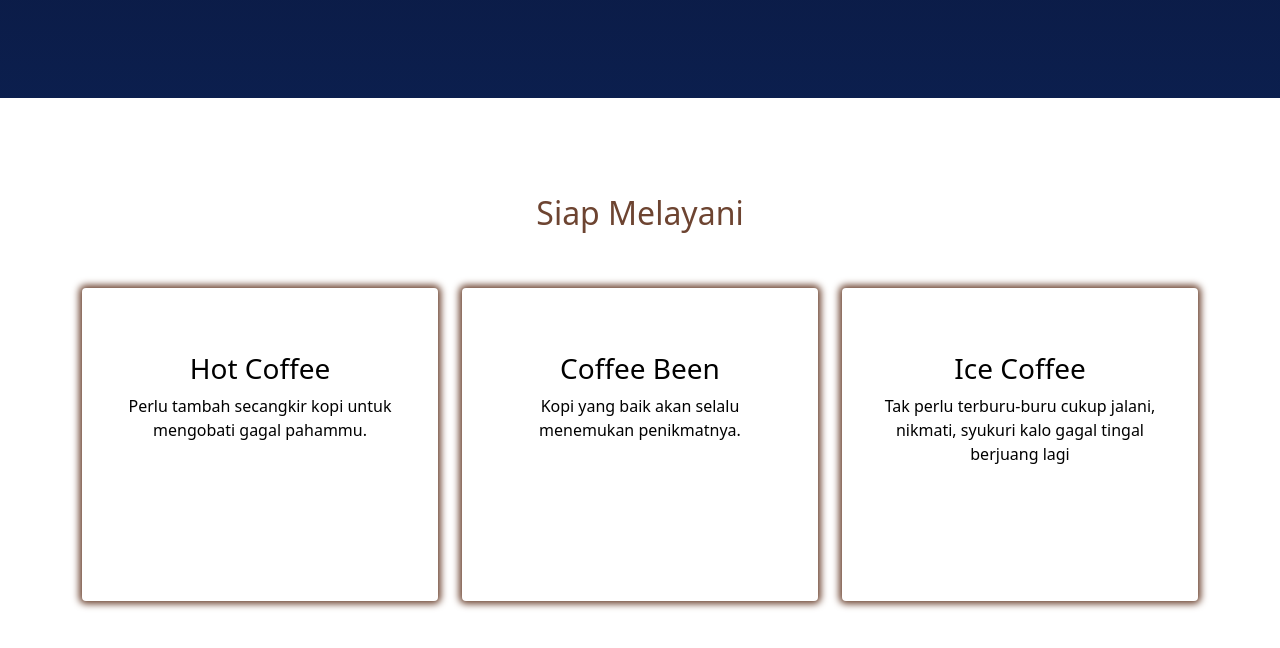
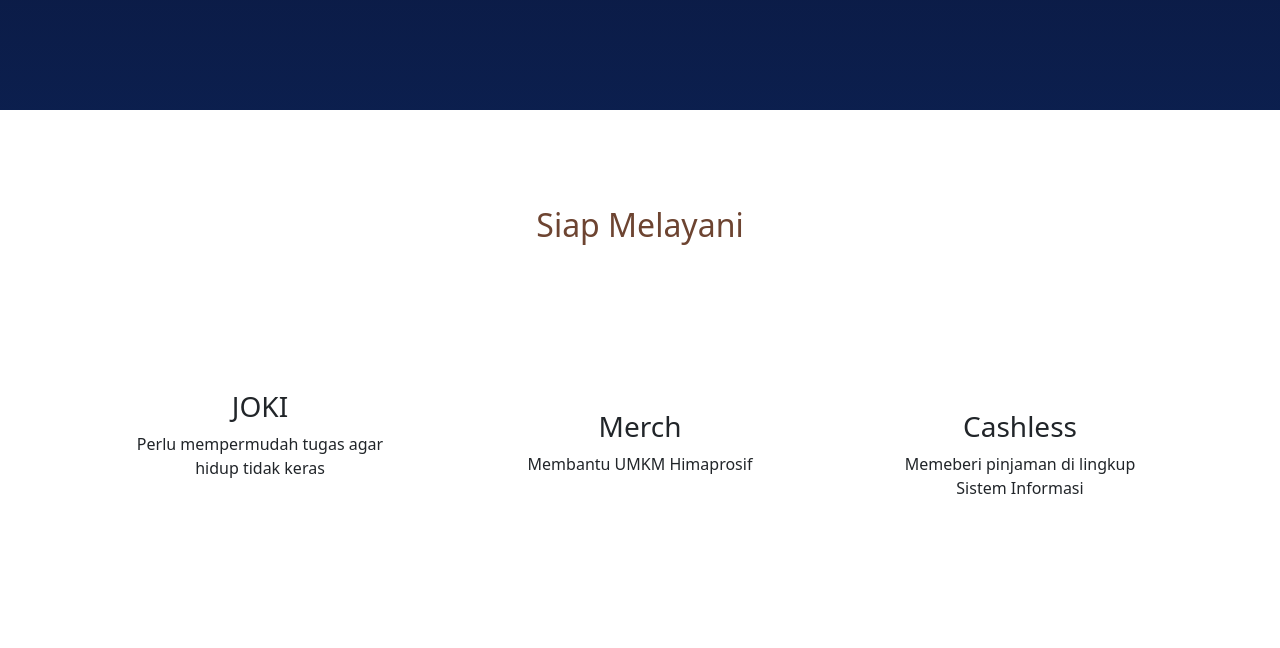
Before and after one commit to Studentalthaf/estore_fe, a plain HTML site: page index.html in a window 1280 px wide. Shown: the part 758-1406 px from the top of the page. Drawn offline with nearby package versions, Linux system fonts and the light colour scheme.

Commit message:
nambah titik

```diff
--- a/css/body.css
+++ b/css/body.css
@@ -10,10 +10,16 @@ body {
 #header {
     background: linear-gradient(rgb(11, 11, 34), rgba(11, 11, 34, 0.8));
   }
+
   nav {
     background:var(--b);
   }
 .navbar-nav a.nav-link {
+        font-family: 'Poppins', sans-serif;
+        font-weight: 500;
+        color: white;
+      }
+.navbar a.navbar-brand {
         font-family: 'Poppins', sans-serif;
         font-weight: 500;
         color: white;
@@ -40,10 +46,9 @@ h2{
     width: 100%;
     height: 313px;
     border-radius: 4px;
-    background-color: white;
-    color: black;
+    background-color: var(--b);
     padding: 40px;
-    box-shadow: 0 0 7px 3px rgb(109, 68, 49);
+    box-shadow: 0 0 7px 3px (--b);
 }
 .row .btn1{
     height: 45px;
@@ -72,7 +77,7 @@ h2{
 
 .card-layanan:hover{
     border-radius: 4px;
-    background: linear-gradient(160deg, rgb(109, 68, 49), rgb(75,96,79));
+    background: linear-gradient(160deg, rgb(11, 11, 32), rgb(75,96,79));
     padding: 40px;
     box-shadow: 0 0 7px 3px rgb(109, 68, 49);
     color: white;
--- a/index.html
+++ b/index.html
@@ -14,7 +14,7 @@
     <nav class="navbar navbar-expand-lg bg-primary">
         <div class="container">
           <img src="gambar/logo.png" alt="">
-          <a class="navbar-brand" href="#">Estore fe</a>
+          <a class="navbar-brand fs-3" href="#">Estore fe</a>
           <button class="navbar-toggler" type="button" data-bs-toggle="collapse" data-bs-target="#navbarSupportedContent" aria-controls="navbarSupportedContent" aria-expanded="false" aria-label="Toggle navigation">
             <span class="navbar-toggler-icon"></span>
           </button>
@@ -64,9 +64,9 @@
             <div class="col-md-4">
               <div class="card-layanan">
                 <div class="circle-icon">
-                  <img src="/gambar/kopi panas.png" class="img-luid" alt="">
-              <h3>Hot Coffee</h3>
-              <p>Perlu tambah secangkir kopi untuk mengobati gagal pahammu.</p>
+                  <img src="/gambar/a.png" class="img-luid" alt="">
+              <h3>JOKI</h3>
+              <p>Perlu mempermudah tugas agar hidup tidak keras</p>
                 </div>
               </div>
           </div>
@@ -74,9 +74,9 @@
           <div class="col-md-4">
             <div class="card-layanan">
               <div class="circle-icon">
-                <img src="/gambar/biji kopi (2).png" class="img-luid" alt="">
-            <h3>Coffee Been</h3>
-            <p>Kopi yang baik akan selalu menemukan penikmatnya.</p>
+                <img src="/gambar/b.png" class="img-luid" alt="">
+            <h3>Merch</h3>
+            <p>Membantu UMKM Himaprosif</p>
               </div>
             </div>
           </div>
@@ -84,9 +84,9 @@
         <div class="col-md-4">
           <div class="card-layanan">
             <div class="circle-icon">
-              <img src="/gambar/es kopi (1).png" class="img-luid" alt="">
-          <h3>Ice Coffee</h3>
-          <p>Tak perlu terburu-buru cukup jalani, nikmati, syukuri kalo gagal tingal berjuang lagi</p>
+              <img src="gambar/c.png" class="img-luid" alt="">
+          <h3>Cashless</h3>
+          <p>Memeberi pinjaman di lingkup Sistem Informasi</p>
             </div>
           </div>
       </div>
```
